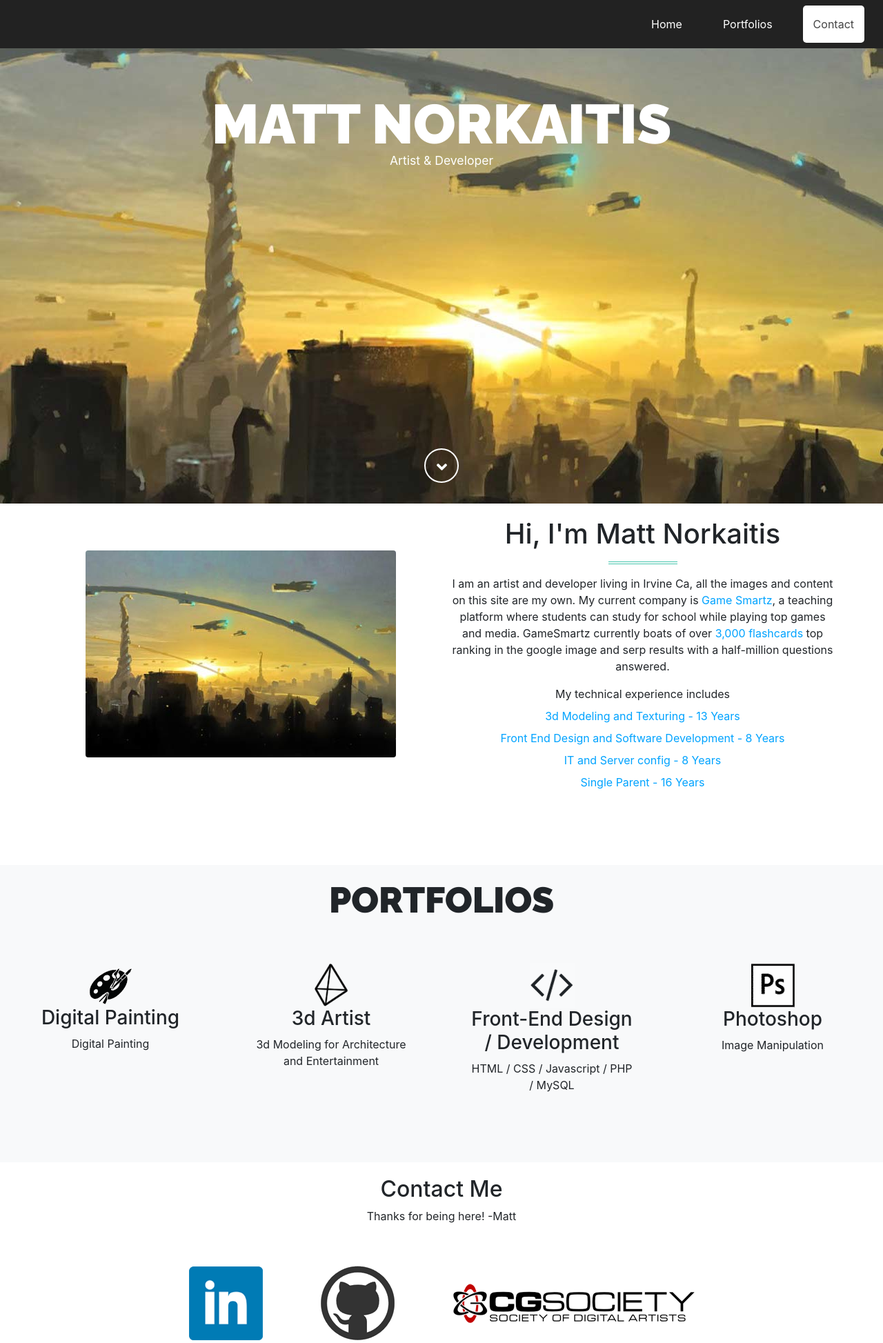
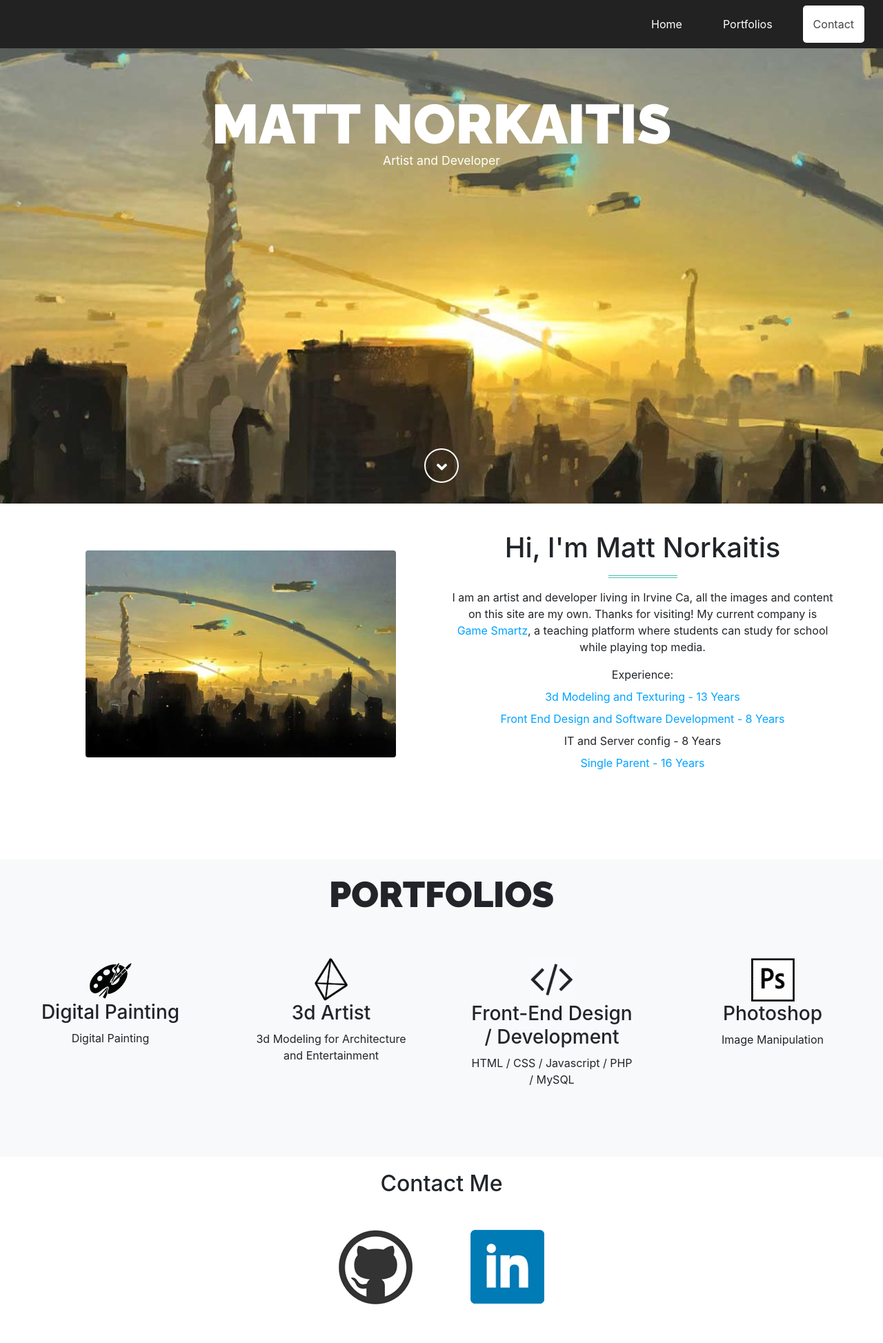
Before and after one commit to gamesmartz/3D-Portfolio, a PHP site: page / in a window 1280 px wide. Shown: the top 1947 px of the page at 69% size. Run offline with PHP 8.4, Linux system fonts and the light colour scheme; some libraries are stand-ins or nearby versions.

Commit message:
tweaked parent page 2

```diff
--- a/index.php
+++ b/index.php
@@ -12,7 +12,7 @@
       <div class="row h-100">
         <div class="col-12 my-auto text-center text-white">
           <div class="header-title">Matt Norkaitis</div>
-          <div style="font-size: 1.1em;" class="masthead-subtitle">Artist & Developer</div>
+          <div style="font-size: 1.1em;" class="masthead-subtitle">Artist and Developer</div>
         </div>
       </div>
     </div>
@@ -43,11 +43,11 @@
         <div class="col-lg-6 my-auto">
          <h1>Hi, I'm Matt Norkaitis</h1>
           <hr class="colored">
-            <p>I am an artist and developer living in Irvine Ca, all the images and content on this site are my own.  My current company is <a style="color: #00A3FF" href="https://gamesmartz.com">Game Smartz</a>, a teaching platform where students can study for school while playing top games and media. GameSmartz currently boats of over <a style="color: #00A3FF" href="https://gamesmartz.com/flashcard-thumbs?grade=all&subject=science">3,000 flashcards</a> top ranking in the google image and serp results with a half-million questions answered.</p>
-            <p style="margin-bottom: 0.5rem;">My technical experience includes
+            <p>I am an artist and developer living in Irvine Ca, all the images and content on this site are my own. Thanks for visiting!  My current company is <a style="color: #00A3FF" href="https://gamesmartz.com">Game Smartz</a>, a teaching platform where students can study for school while playing top media.</p>
+            <p style="margin-bottom: 0.5rem;">Experience:
             <p style="margin-bottom: 0.5rem;"><a style="color: #00A3FF;" href="3d-artist">3d Modeling and Texturing - 13 Years</a></p>
             <p style="margin-bottom: 0.5rem;"><a style="color: #00A3FF;" href="front-end-dev">Front End Design and Software Development - 8 Years</a></p>
-            <p style="margin-bottom: 0.5rem;"><a style="color: #00A3FF;" href="front-end-dev">IT and Server config - 8 Years</a></p>
+            <p style="margin-bottom: 0.5rem;">IT and Server config - 8 Years</p>
             <p style="margin-bottom: 0.5rem;"><a style="color: #00A3FF;" href="s-parent">Single Parent - 16 Years</a></p>
 
 
@@ -110,16 +110,12 @@
 
       <div>
           <h2>Contact Me</h2>
-          <p>Thanks for being here! -Matt</p>
       </div>
 
       <div class="justify-content-md-center">
 
+      <a href="https://github.com/gamesmartz"><div class="contact-links"><img src="assets/img/github-logo.png" class="img-fluid" alt="GitHub Logo"></div></a>
       <a href="https://www.linkedin.com/in/matthew-norkaitis"><div class="contact-links"><img src="assets/img/linkedin-logo.png" class="img-fluid" alt="LinkedIn Logo"></div></a>
-      <a href="https://github.com/gamesmartz"><div class="contact-links"><img src="assets/img/github-logo.png" class="img-fluid" alt="GitHub Logo"></div></a>
-      <a href="http://awnold.cgsociety.org/"><div class="contact-links" style="margin-top: 30px;"><img src="assets/img/cg-society.png" class="img-fluid" alt="CG Society Logo"></div></a>
-      <div class="contact-links" style="margin-top: 30px;"><img src="https://www.codewars.com/users/gamesmartz/badges/large" class="img-fluid" alt="CG Society Logo"></div>
-
 
     </div>
     </section>
```
Also changed, not shown: front-end-dev.php (+3 -5 lines).
